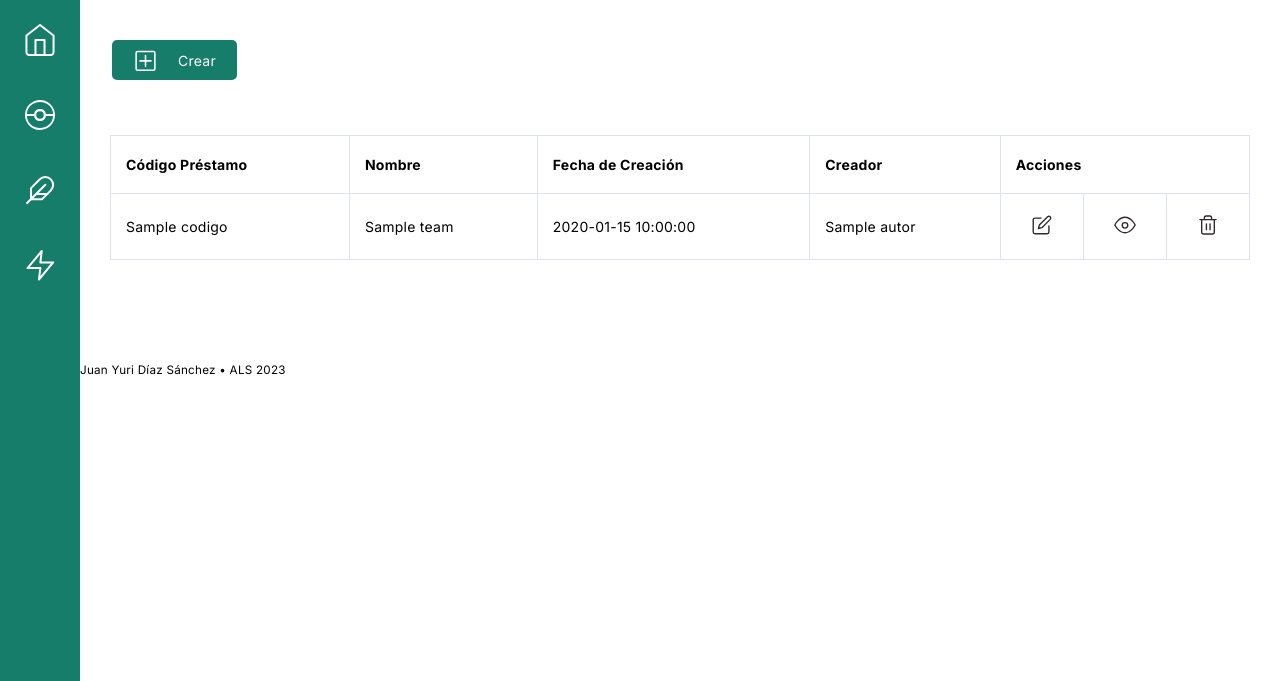
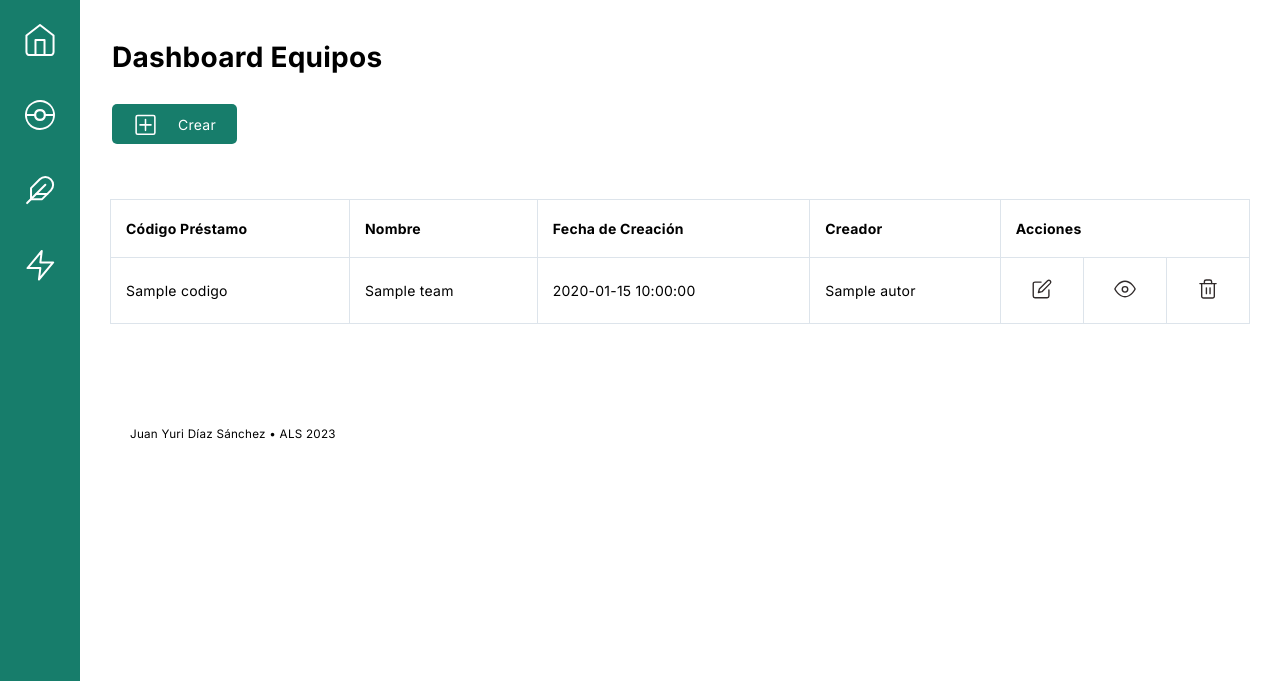
Before and after one commit to juanyuri/TeamPlanner, a Flask app: template teamplanner/teams/templates/teams/team-list.html in a window 1280 px wide. Shown: the top 681 px of the page. Run offline with Flask 3, Linux system fonts and the light colour scheme; the template is opened without the code that fills it: most values are stand-ins (such as "Sample title", 1, 10 or a date in 2020).

Commit message:
Added Titles to All Entities

```diff
--- a/static/css/main.css
+++ b/static/css/main.css
@@ -89,13 +89,24 @@ article div:nth-of-type(2) {
   text-align: center;
   color:white;
   text-decoration: none;
+  margin-top:30px;
 }
 
 .center-container{
   display: flex;
   align-content: left;
   justify-content: left;
+  flex-direction: column;
+
   padding-top:40px;
   padding-bottom:55px;
   padding-left:2.5%;
 }
+
+.title{
+  font-weight: bold;
+}
+
+.footer{
+  margin-left:130px;
+}
--- a/teamplanner/movimientos/templates/movimientos/move-list.html
+++ b/teamplanner/movimientos/templates/movimientos/move-list.html
@@ -7,7 +7,10 @@
 {% endblock %}
 
 {% block body %}
+
+
 <div class="center-container">
+    <h1 class="title">Movimientos</h1>
     <a href="{{ url_for('moves_blueprint.add_move') }}" class="button_add">
         <img src="/static/icons/add.svg" width="25" height="25">Crear
     </a>
--- a/teamplanner/pokemon/templates/pokemon/pkmn-list.html
+++ b/teamplanner/pokemon/templates/pokemon/pkmn-list.html
@@ -8,6 +8,7 @@
 
 {% block body %}
 <div class="center-container">
+    <h1 class="title">Pokemon</h1>
     <a href="{{ url_for('pokemon_blueprint.add_pokemon') }}" class="button_add">
         <img src="/static/icons/add.svg" width="25" height="25">Crear
     </a>
--- a/teamplanner/teams/templates/teams/team-list.html
+++ b/teamplanner/teams/templates/teams/team-list.html
@@ -8,6 +8,7 @@
 
 {% block body %}
 <div class="center-container">
+    <h1 class="title">Dashboard Equipos</h1>
     <a href="{{ url_for('teams_blueprint.add_team') }}" class="button_add">
         <img src="/static/icons/add.svg" width="25" height="25">Crear
     </a>
--- a/teamplanner/tipos/templates/tipos/type-list.html
+++ b/teamplanner/tipos/templates/tipos/type-list.html
@@ -9,6 +9,7 @@
 
 {% block body %}
 <div class="center-container">
+    <h1 class="title">Tipos</h1>
     <a href="{{ url_for('types_blueprint.add_type') }}" class="button_add">
         <img src="/static/icons/add.svg" width="25" height="25">Crear
     </a>
--- a/templates/index.html
+++ b/templates/index.html
@@ -59,7 +59,7 @@
     {% block body %}
     {% endblock %}
 
-    <footer class="container-fluid">
+    <footer class="container-fluid footer">
         <small>Juan Yuri Díaz Sánchez • ALS 2023</small>
     </footer>
 </body>
```
